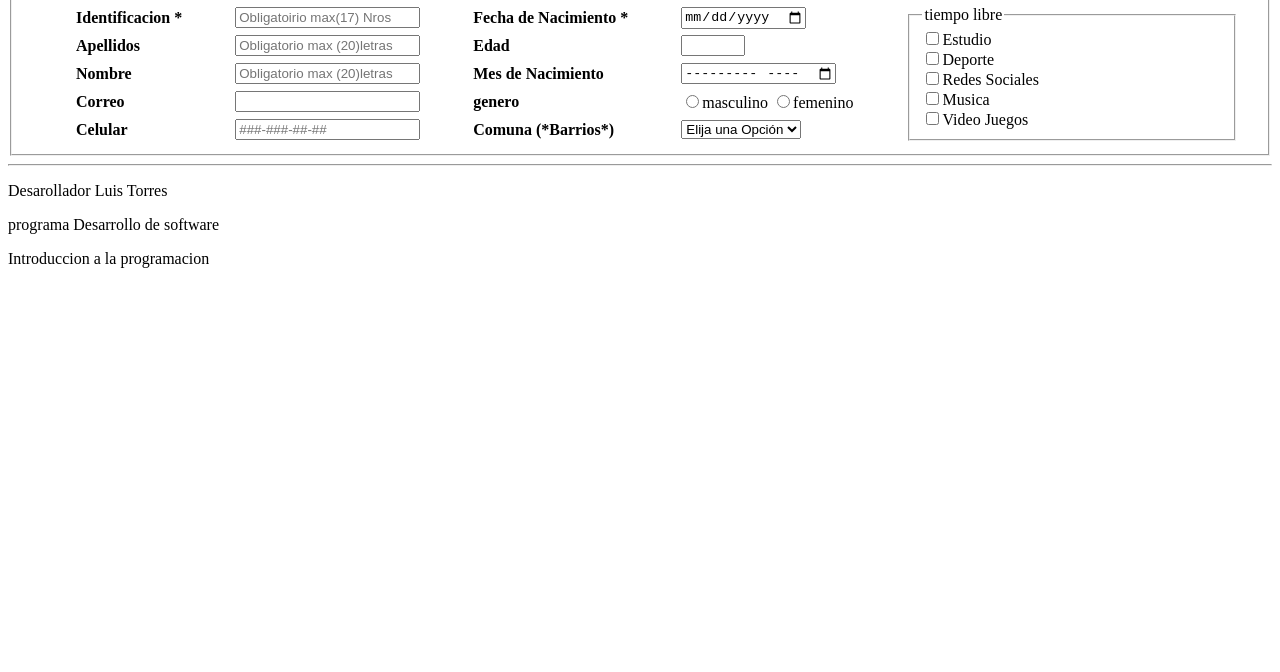
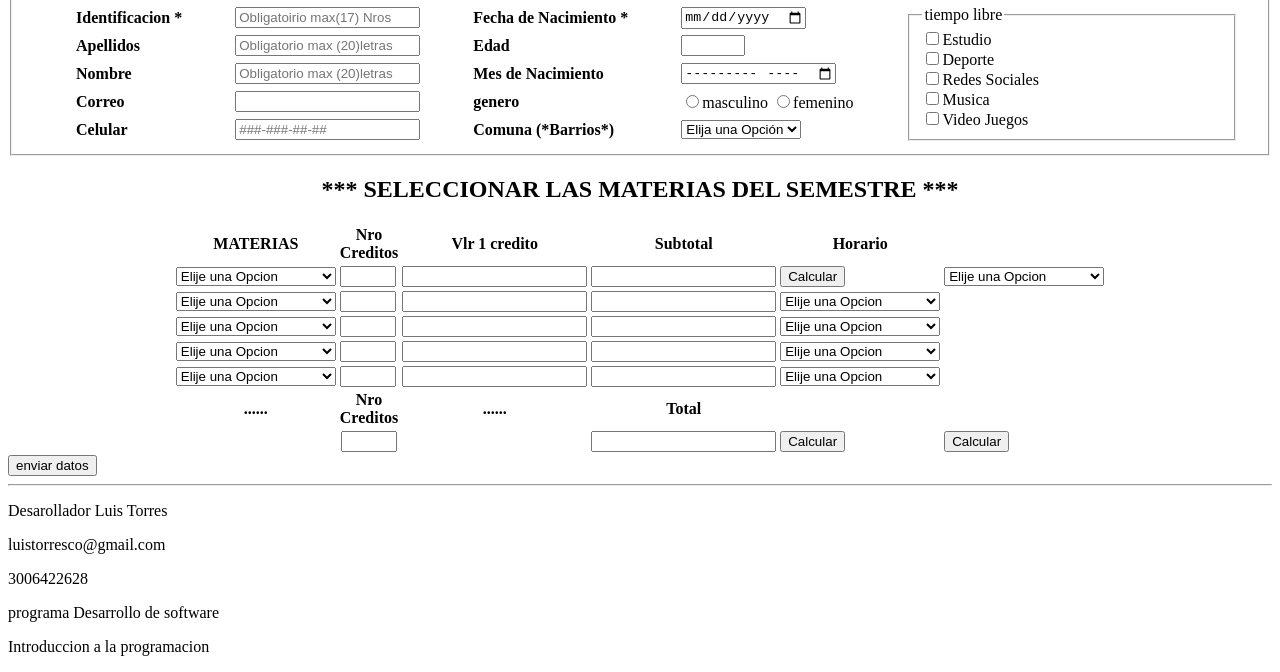
Before and after one commit to luistorresco/cesde-main, a plain HTML site: page Estructura_HTML5/taller formularios.html in a window 1280 px wide. Shown: the part 129-801 px from the top of the page. Drawn offline with Linux system fonts and the light colour scheme.

Commit message:
se termina taller

```diff
--- a/Estructura_HTML5/taller formularios.html
+++ b/Estructura_HTML5/taller formularios.html
@@ -94,12 +94,88 @@
 
             </form>
         </fieldset>
-        </section=>
+        </section>
+<section>
+
+    <h1 style="text-align: center;">*** SELECCIONAR LAS MATERIAS DEL SEMESTRE ***</h1>
+    <table style="margin: 0 auto;" class="subjects">
+        <tr>
+            <th>MATERIAS</th>
+            <th>Nro<br>Creditos</th>
+            <th>Vlr 1 credito</th>
+            <th>Subtotal</th>
+            <th>Horario</th>
+        </tr>
+
+        <tr>
+            <td><select name="barrios" id="barrios" style="width: 160px;"><option value="">Elije una Opcion</option></td>
+            <td><input type="number" min="0" max="10"></td>
+            <td><input type="text"></td>
+            <td><input type="text"></td>
+            <td><input type="submit" value="Calcular"></td>
+            <td><select name="barrios" id="barrios" style="width: 160px;"><option value="">Elije una Opcion</option></td>
+        </tr>
+        <tr>
+            <td><select name="barrios" id="barrios" style="width: 160px;"><option value="">Elije una Opcion</option></td>
+            <td><input type="number" min="0" max="10"></td>
+            <td><input type="text"></td>
+            <td><input type="text"></td>
+            <td><select name="barrios" id="barrios" style="width: 160px;"><option value="">Elije una Opcion</option></td>
+        </tr>
+
+    </tr>
+    <tr>
+        <td><select name="barrios" id="barrios" style="width: 160px;"><option value="">Elije una Opcion</option></td>
+        <td><input type="number" min="0" max="10"></td>
+        <td><input type="text"></td>
+        <td><input type="text"></td>
+        <td><select name="barrios" id="barrios" style="width: 160px;"><option value="">Elije una Opcion</option></td>
+    </tr>
+    <tr>
+        <td><select name="barrios" id="barrios" style="width: 160px;"><option value="">Elije una Opcion</option></td>
+        <td><input type="number" min="0" max="10"></td>
+        <td><input type="text"></td>
+        <td><input type="text"></td>
+        <td><select name="barrios" id="barrios" style="width: 160px;"><option value="">Elije una Opcion</option></td>
+    </tr>
+    </tr>
+    <tr>
+        <td><select name="barrios" id="barrios" style="width: 160px;"><option value="">Elije una Opcion</option></td>
+        <td><input type="number" min="0" max="10"></td>
+        <td><input type="text"></td>
+        <td><input type="text"></td>
+        <td><select name="barrios" id="barrios" style="width: 160px;"><option value="">Elije una Opcion</option></td>
+    </tr>
+    <tr>
+        <th> ...... </th>
+        <th>Nro<br>Creditos</th>
+        <th> ...... </th>
+        <th>Total</th>
+    </tr>
+
+    <tr>
+        <th></th>
+        <th><input type="number" min="0" max="10"></th>
+        <th></th>
+        <th><input type="text"></th>
+        <td><input type="submit" value="Calcular"></td>
+        <td><input type="submit" value="Calcular"></td>
+    </tr>
+    </table>
+
+<input type="submit" value="enviar datos">
+
+
+</section>
+
+
 
     </main>
     <footer>
         <hr>
         <p>Desarollador Luis Torres</p>
+        <p>luistorresco@gmail.com</p>
+        <p>3006422628</p>
         <p>programa Desarrollo de software</p>
         <p>Introduccion a la programacion</p>
     </footer>
```
